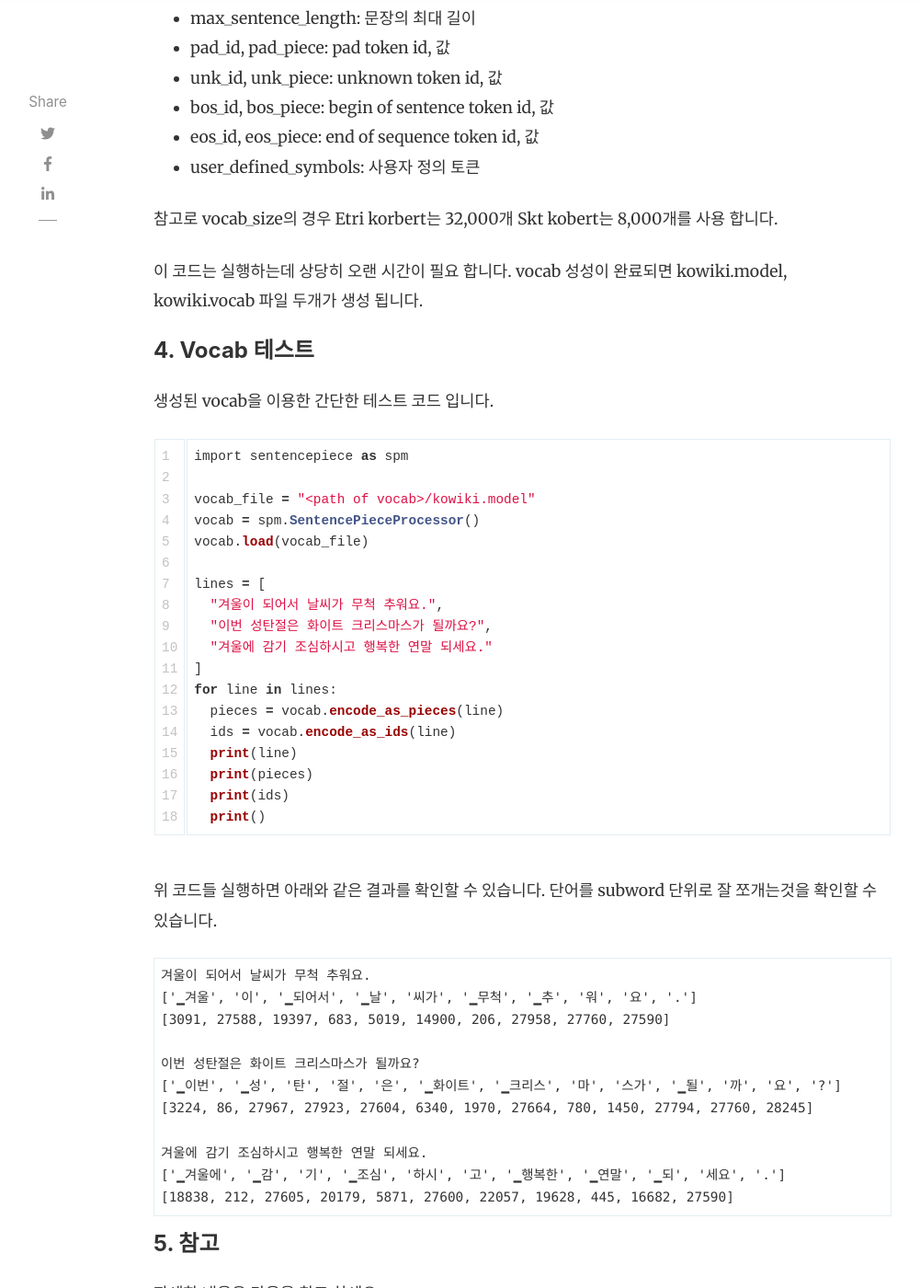
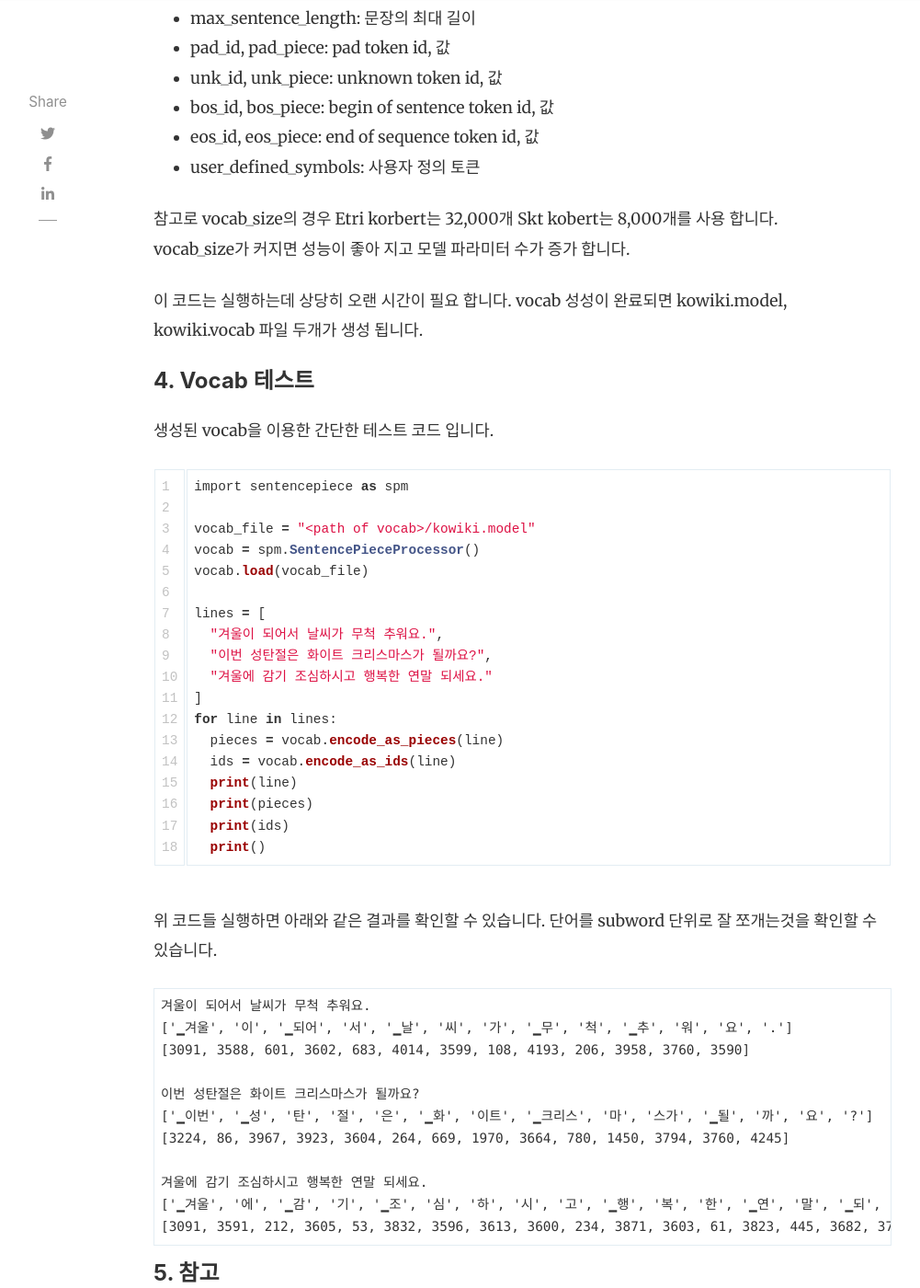
Before and after one commit to paul-hyun/paul-hyun.github.io, a Jekyll site: the page built from _posts/2019-12-12-vocab-with-sentencepiece.md, in a window 1280 px wide and 1400 px high, scrolled down 3444 px. Shown: the whole window at 92% size, without its empty margins (118-1119 px from the left). Built offline with Jekyll 4.4.1, drawn with Linux system fonts in a browser that asks for light colours; nearby versions of some CDN libraries; comment, search, counter and statistics services are not loaded; some of the changed text lies outside the part shown.

Commit message:
change vocab size

````diff
--- a/_posts/2019-12-12-vocab-with-sentencepiece.md
+++ b/_posts/2019-12-12-vocab-with-sentencepiece.md
@@ -110,6 +110,7 @@ spm.SentencePieceTrainer.train(
 - user_defined_symbols: 사용자 정의 토큰
 
 참고로 vocab_size의 경우 Etri korbert는 32,000개 Skt kobert는 8,000개를 사용 합니다.
+vocab_size가 커지면 성능이 좋아 지고 모델 파라미터 수가 증가 합니다.
 
 이 코드는 실행하는데 상당히 오랜 시간이 필요 합니다.
 vocab 성성이 완료되면 kowiki.model, kowiki.vocab 파일 두개가 생성 됩니다.
@@ -143,16 +144,16 @@ for line in lines:
 
 ```code
 겨울이 되어서 날씨가 무척 추워요.
-['▁겨울', '이', '▁되어서', '▁날', '씨가', '▁무척', '▁추', '워', '요', '.']
-[3091, 27588, 19397, 683, 5019, 14900, 206, 27958, 27760, 27590]
+['▁겨울', '이', '▁되어', '서', '▁날', '씨', '가', '▁무', '척', '▁추', '워', '요', '.']
+[3091, 3588, 601, 3602, 683, 4014, 3599, 108, 4193, 206, 3958, 3760, 3590]
 
 이번 성탄절은 화이트 크리스마스가 될까요?
-['▁이번', '▁성', '탄', '절', '은', '▁화이트', '▁크리스', '마', '스가', '▁될', '까', '요', '?']
-[3224, 86, 27967, 27923, 27604, 6340, 1970, 27664, 780, 1450, 27794, 27760, 28245]
+['▁이번', '▁성', '탄', '절', '은', '▁화', '이트', '▁크리스', '마', '스가', '▁될', '까', '요', '?']
+[3224, 86, 3967, 3923, 3604, 264, 669, 1970, 3664, 780, 1450, 3794, 3760, 4245]
 
 겨울에 감기 조심하시고 행복한 연말 되세요.
-['▁겨울에', '▁감', '기', '▁조심', '하시', '고', '▁행복한', '▁연말', '▁되', '세요', '.']
-[18838, 212, 27605, 20179, 5871, 27600, 22057, 19628, 445, 16682, 27590]
+['▁겨울', '에', '▁감', '기', '▁조', '심', '하', '시', '고', '▁행', '복', '한', '▁연', '말', '▁되', '세', '요', '.']
+[3091, 3591, 212, 3605, 53, 3832, 3596, 3613, 3600, 234, 3871, 3603, 61, 3823, 445, 3682, 3760, 3590]
 ```
 
 
````
Also changed, not shown: other parts of _posts/2019-12-12-vocab-with-sentencepiece.md (+2 -2 lines).
